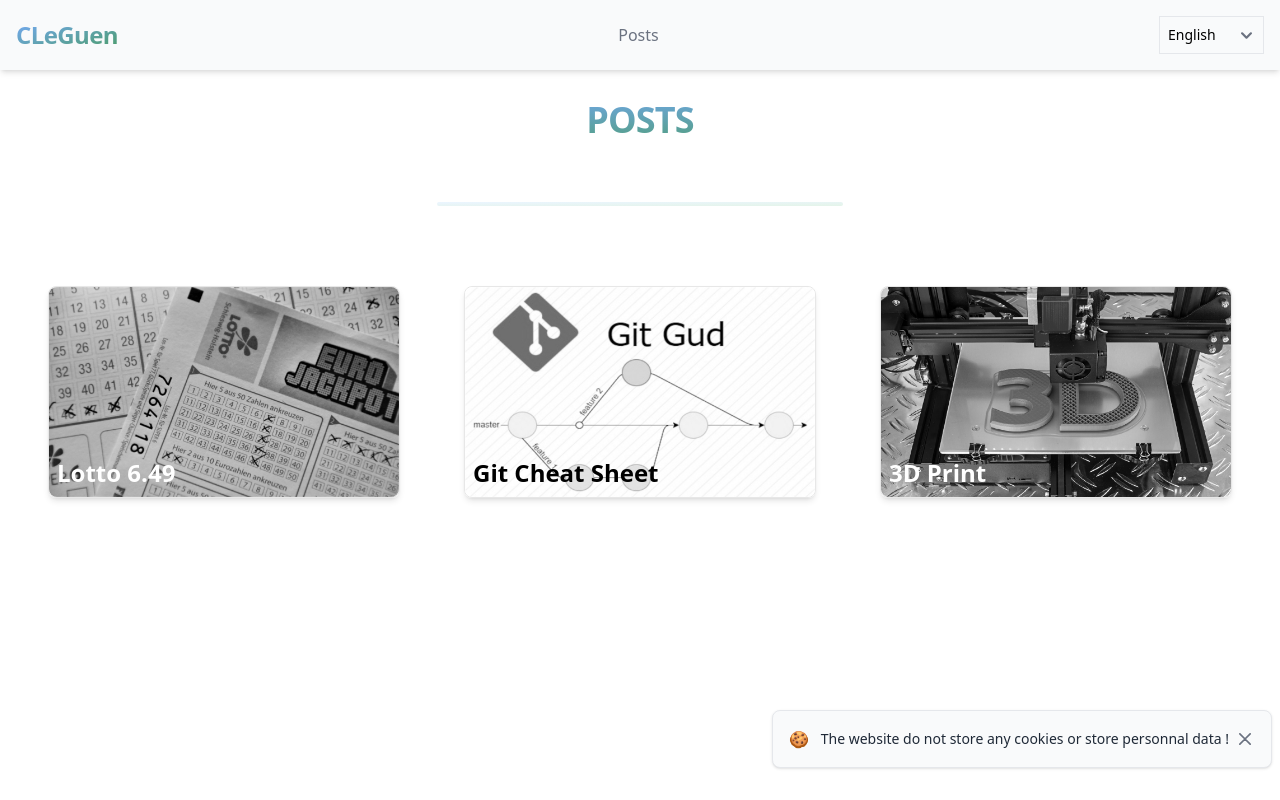
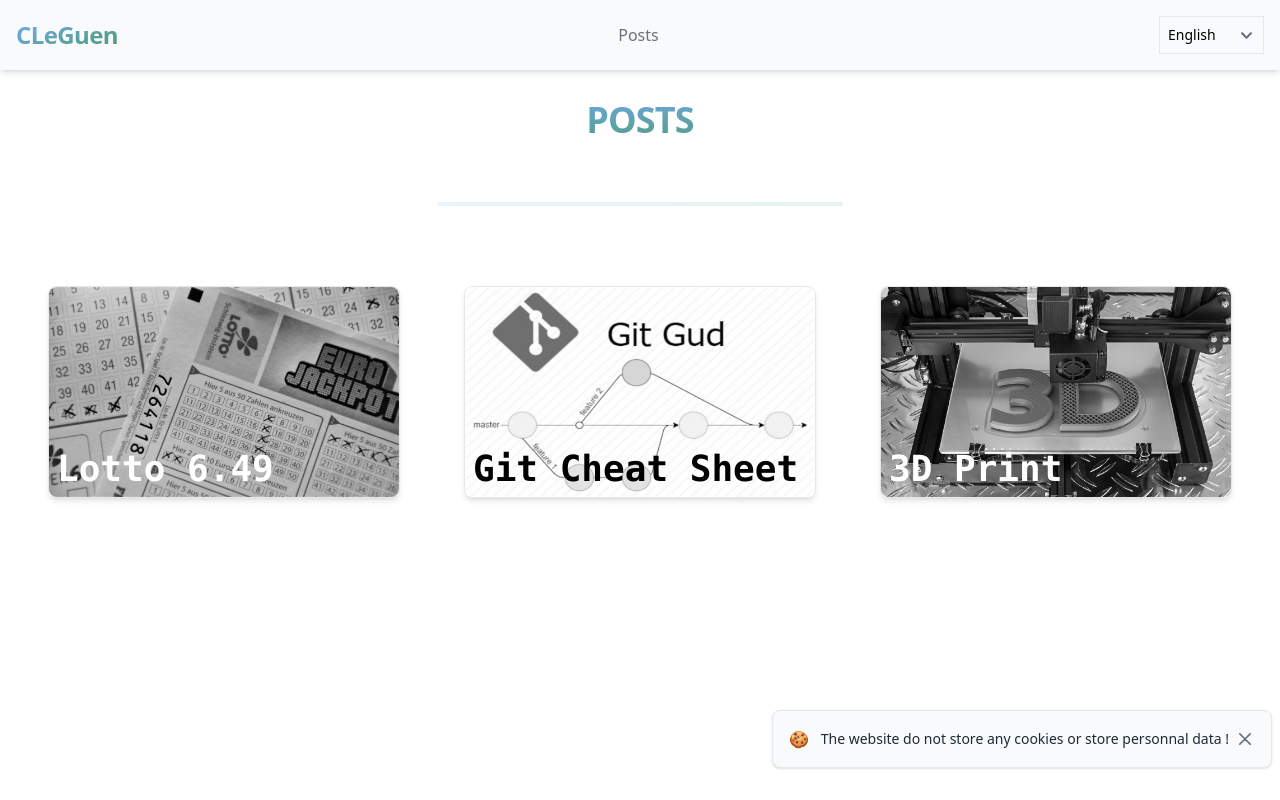
Before and after one commit to CorentinLeGuen/cleguen.com, a Nuxt app: page /posts in a window 1280 px wide. Shown: the top 800 px of the page. Built offline with nearby package versions, Linux system fonts and the light colour scheme.

Commit message:
Change grid system on posts index page

```diff
--- a/pages/posts/index.vue
+++ b/pages/posts/index.vue
@@ -8,13 +8,11 @@
             <h1 class="text-center text-4xl uppercase font-extrabold tracking-tight leading-none text-transparent bg-clip-text bg-gradient-to-br from-blue-400 to-forest-500">{{ $t('posts.title') }}</h1>
             <hr class="w-1/3 h-1 mx-auto my-16 bg-gradient-to-br from-blue-50 to-forest-100 border-0 rounded"/>
 
-            <div class="grid justify-items-center gap-x-8 gap-y-4 xl:grid-cols-3 md:grid-cols-3 sm:grid-cols-2">
+            <div class="grid justify-items-center gap-x-8 gap-y-4 md:grid-cols-2 xl:grid-cols-3">
                 <NuxtLink to="/posts/lotto649">
-                    <figure
-                        class="transition-all mx-4 my-4 duration-300 cursor-pointer filter grayscale hover:grayscale-0 border rounded-lg shadow-md hover:shadow-lg">
+                    <figure class="transition-all mx-4 my-4 duration-300 cursor-pointer filter grayscale hover:grayscale-0 border rounded-lg shadow-md hover:shadow-lg">
                         <img class="rounded-lg" src="/img/posts/lotto.jpg" alt="image description">
-                        <figcaption
-                            class="text-center absolute text-2xl font-semibold text-white bottom-2 left-2">
+                        <figcaption class="absolute text-2xl md:text-3xl xl:text-4xl font-semibold font-mono text-white bottom-2 left-2">
                             <p>Lotto 6.49</p>
                         </figcaption>
                     </figure>
@@ -23,8 +21,7 @@
                     <figure
                         class="transition-all mx-4 my-4 duration-300 cursor-pointer filter grayscale hover:grayscale-0 border rounded-lg shadow-md hover:shadow-lg">
                         <img class="rounded-lg" src="/img/posts/git.jpg" alt="image description">
-                        <figcaption
-                            class="text-center absolute text-2xl font-semibold text-black bottom-2 left-2">
+                        <figcaption class="absolute text-2xl md:text-3xl xl:text-4xl font-semibold font-mono text-black bottom-2 left-2">
                             <p>Git Cheat Sheet</p>
                         </figcaption>
                     </figure>
@@ -33,8 +30,7 @@
                     <figure
                         class="transition-all mx-4 my-4 duration-300 cursor-pointer filter grayscale hover:grayscale-0 border rounded-lg shadow-md hover:shadow-lg">
                         <img class="rounded-lg" src="/img/posts/3dprint.png" alt="image description">
-                        <figcaption
-                            class="text-center absolute text-2xl font-semibold text-white bottom-2 left-2">
+                        <figcaption class="absolute text-2xl md:text-3xl xl:text-4xl font-semibold font-mono text-white bottom-2 left-2">
                             <p>3D Print</p>
                         </figcaption>
                     </figure>
```
